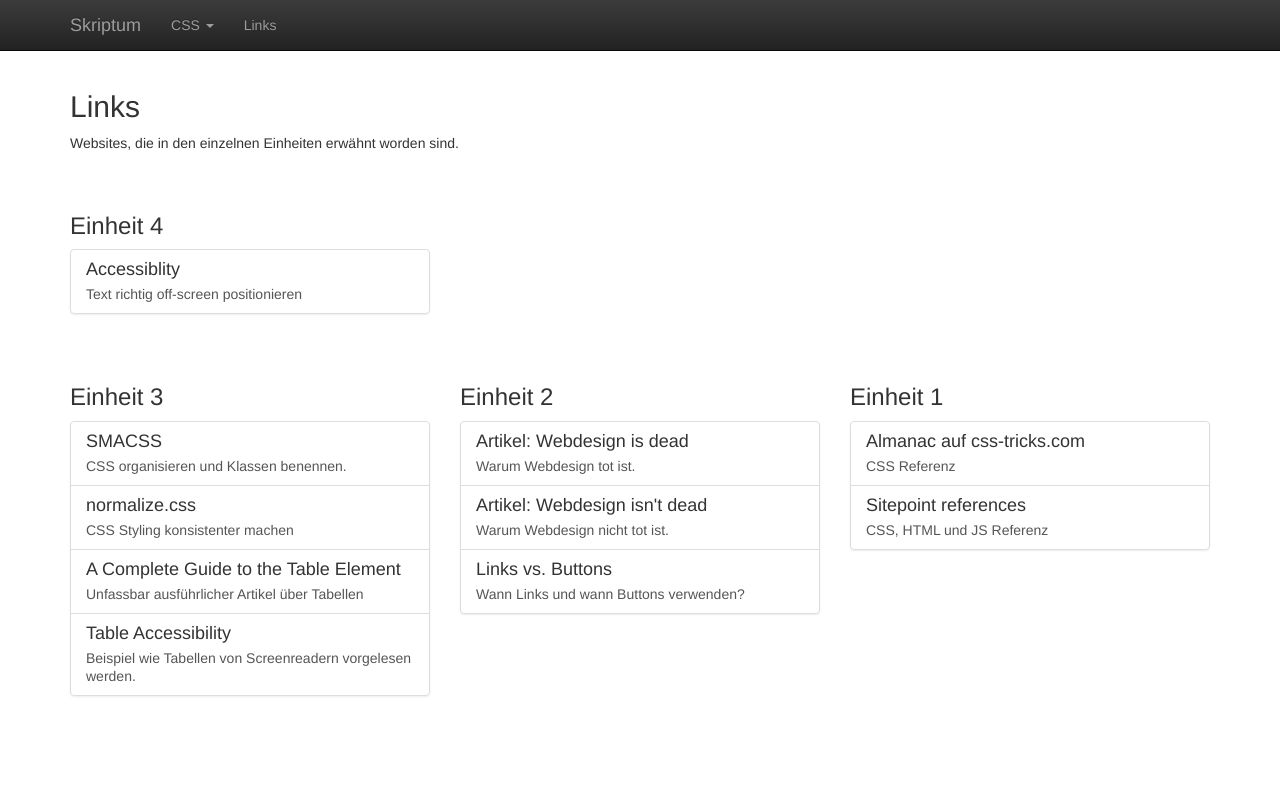
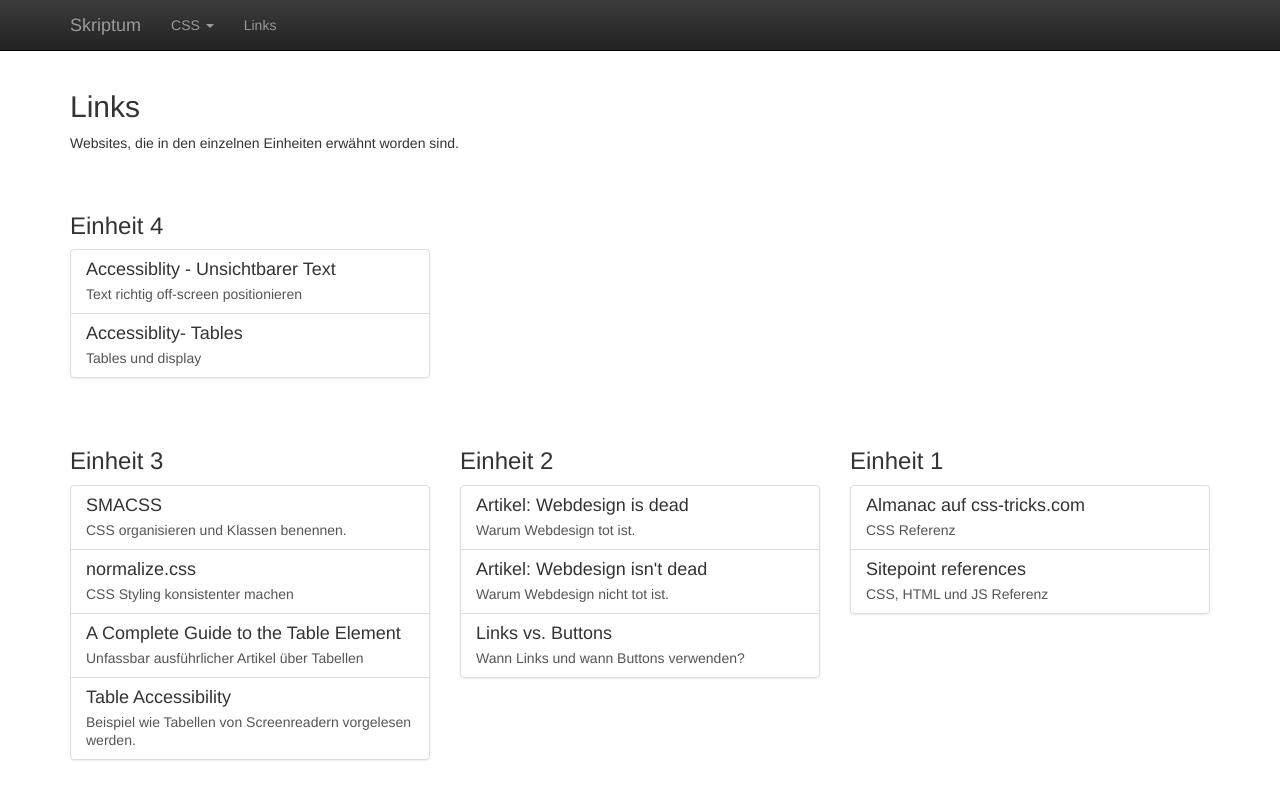
Before and after one commit to matuzo/skriptum, a Jekyll site: the page built from links/index.html, in a window 1280 px wide. Shown: the top 800 px of the page. Built offline with Jekyll 4.4.1, drawn with Linux system fonts in a browser that asks for light colours; nearby versions of some CDN libraries.

Commit message:
update navigation

```diff
--- a/_includes/header.html
+++ b/_includes/header.html
@@ -28,6 +28,7 @@
 						<ul class="dropdown-menu">
 							<li><a href="{{site.baseurl}}htmlcss/pseudoklassen/">Pseudoklassen</a></li>
 							<li><a href="{{site.baseurl}}htmlcss/hintergrund/">Hintergrund</a></li>
+							<li><a href="{{site.baseurl}}htmlcss/border/">Rahmen</a></li>
 							<li><a href="{{site.baseurl}}htmlcss/boxmodell/">Box-Modell</a></li>
 							<li><a href="{{site.baseurl}}htmlcss/textformatierung/">Textformatierung</a></li>
 						</ul>
--- a/links/index.html
+++ b/links/index.html
@@ -15,8 +15,13 @@ overview: true
 
 			<div class="list-group">
 				<a href="http://webaim.org/techniques/css/invisiblecontent/" class="list-group-item">
-					<h4 class="list-group-item-heading">Accessiblity</h4>
+					<h4 class="list-group-item-heading">Accessiblity - Unsichtbarer Text</h4>
 					<p class="list-group-item-text">Text richtig off-screen positionieren</p>
+				</a>
+
+				<a href="https://vimeo.com/139062429" class="list-group-item">
+					<h4 class="list-group-item-heading">Accessiblity- Tables</h4>
+					<p class="list-group-item-text">Tables und display</p>
 				</a>
 
 
```
Also changed, not shown: index.html (+5 -2 lines), 3 other files.
